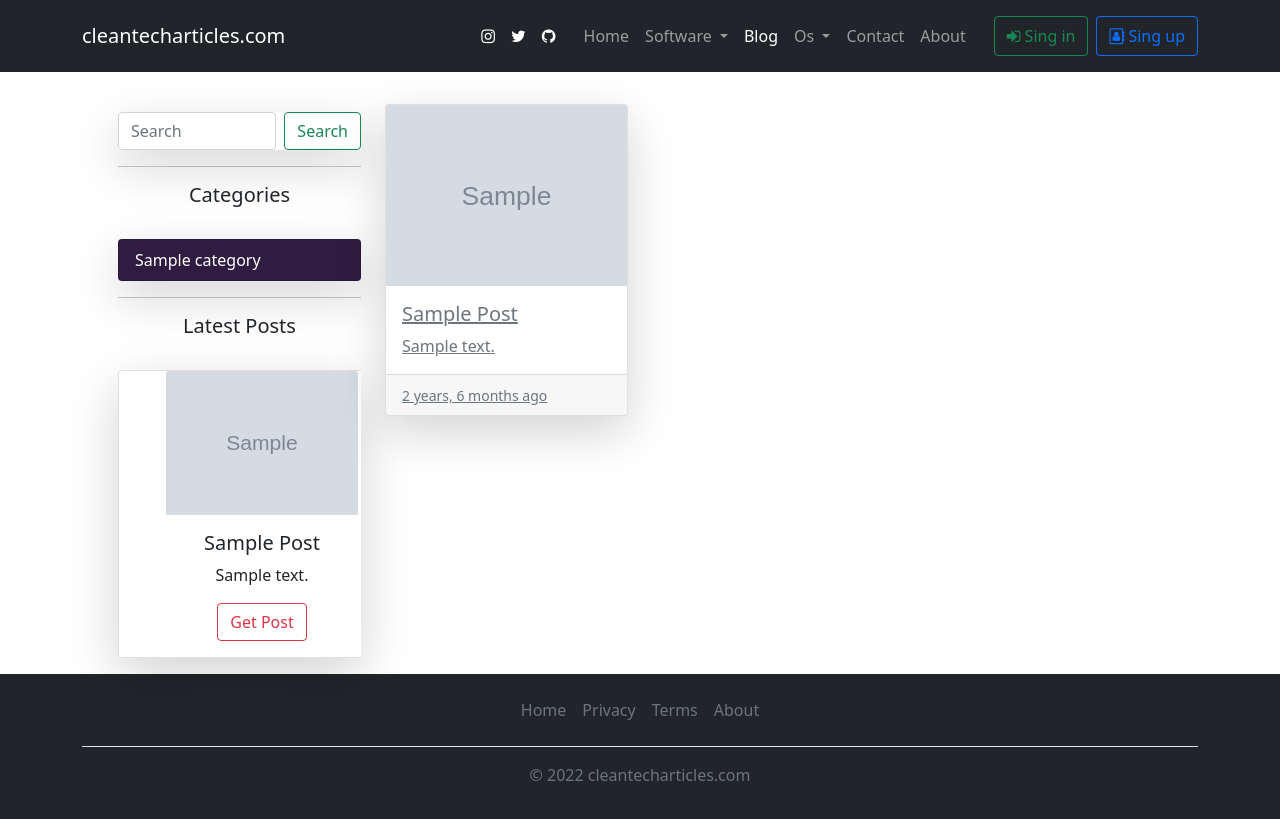
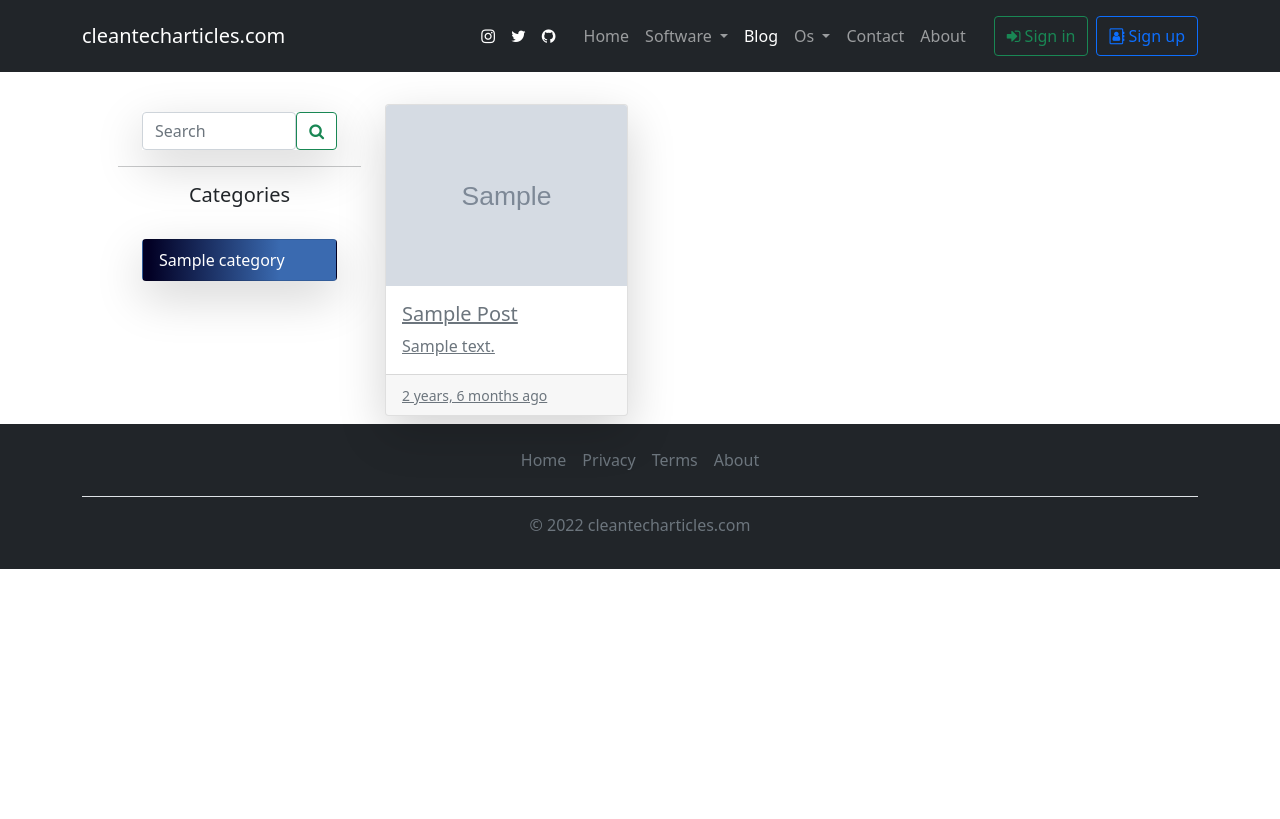
Before and after one commit to eselikburak/cleantecharticles, a Django app: a page that uses cleantech/templates/blog/blog.html in a window 1280 px wide. After the commit the page ends 569 px from the top, so only its background shows below. Run offline with Django 3.2, Linux system fonts and the light colour scheme; tables that the repository leaves empty hold one stand-in row (values such as "Sample post"); grey boxes marked "Sample" are stand-in pictures; some libraries are stand-ins or nearby versions.

Commit message:
modified templates

```diff
--- a/cleantech/static/css/style.css
+++ b/cleantech/static/css/style.css
@@ -5,15 +5,32 @@ body {
 
 .customactive {
     color: white;
-    background-color: hwb(272 11% 75%);
+    background: linear-gradient(90deg, rgba(2,0,36,1) 3%, rgba(58,106,176,1) 71%);
 }
 
+
 .customhov:hover {
-    background-color: hwb(272 11% 75%);
     color: white;
+    background: linear-gradient(90deg, rgba(2,0,36,1) 3%, rgba(58,106,176,1) 71%);
 }
 
 /* counter style start */
 
 
 /* counter style ends */
+
+
+.hover-1 {
+    line-height: 1.2em;
+    color: #0000;
+    text-shadow:
+      0 0 #000,
+      0 1.2em #1095c1;
+    overflow: hidden;
+    transition: .3s;
+  }
+.hover-1:hover {
+    text-shadow:
+        0 -1.2em #000,
+        0 0 #1095c1;
+}
--- a/cleantech/templates/blog/blog.html
+++ b/cleantech/templates/blog/blog.html
@@ -5,113 +5,27 @@
 {% block title %} Blog {% endblock title %}
 
 {% block content %}
+
     <br>
     <br>
     <br>
     <br>
-{% comment %} <div class="container px-4 my-4">
-    <div id="carouselExampleSlidesOnly" class="carousel slide" data-bs-ride="carousel">
-        <div class="carousel-inner">
-            <div class="carousel-item active">
-                <div class="card text-center mx-4 bg-dark text-white">
-                    <div class="card-header">
-                        Populer Posts
-                    </div>
-                    <div class="card-body">
-                        <h5 class="card-title">Special title treatment</h5>
-                        <p class="card-text">With supporting text below as a natural lead-in to additional content.
-                        </p>
-                        <a href="#" class="btn btn-primary">Go somewhere</a>
-                    </div>
-                    <div class="card-footer text-muted">
-                        2 days ago
-                    </div>
-                </div>
-            </div>
-            <div class="carousel-item">
-                <div class="card text-center mx-4 bg-dark text-white">
-                    <div class="card-header">
-                        Populer Posts
-                    </div>
-                    <div class="card-body">
-                        <h5 class="card-title">Special title treatment</h5>
-                        <p class="card-text">With supporting text below as a natural lead-in to additional content.
-                        </p>
-                        <a href="#" class="btn btn-primary">Go somewhere</a>
-                    </div>
-                    <div class="card-footer text-muted">
-                        2 days ago
-                    </div>
-                </div>
-            </div>
-            <div class="carousel-item">
-                <div class="card text-center mx-4 bg-dark text-white">
-                    <div class="card-header">
-                        Populer Posts
-                    </div>
-                    <div class="card-body">
-                        <h5 class="card-title">Special title treatment</h5>
-                        <p class="card-text">With supporting text below as a natural lead-in to additional content.
-                        </p>
-                        <a href="#" class="btn btn-primary">Go somewhere</a>
-                    </div>
-                    <div class="card-footer text-muted">
-                        2 days ago
-                    </div>
-                </div>
-            </div>
-        </div>
-        <button class="carousel-control-prev" type="button" data-bs-target="#carouselExampleControls"
-            data-bs-slide="prev">
-            <span class="carousel-control-prev-icon" aria-hidden="true"></span>
-            <span class="visually-hidden">Previous</span>
-        </button>
-        <button class="carousel-control-next" type="button" data-bs-target="#carouselExampleControls"
-            data-bs-slide="next">
-            <span class="carousel-control-next-icon" aria-hidden="true"></span>
-            <span class="visually-hidden">Next</span>
-        </button>
-    </div>
-</div> {% endcomment %}
-
     <div class="container px-5">
         <div class="row d-flex justify-content-center">
             <div class="col-lg-3 my-3">
-            <form class="d-flex shadow-lg">
-                <input class="form-control me-2" type="search" placeholder="Search" aria-label="Search">
-                <button class="btn btn-outline-success" type="submit">Search</button>
+                <form class="d-flex mx-4 shadow-lg">
+                    <input class="form-control" type="search" placeholder="Search" aria-label="Search">
+                    <button class="btn btn-outline-success" type="submit"><span><i class="fa fa-search"></i></span></button>
                 </form>
                 <hr>
                 <h5 class="text-center">Categories</h5>
                 <br>
-            <ul class="list-group shadow-lg" title="categories">
+                <ul class="list-group shadow-lg mx-4" title="categories">
                     {% for category in categories %}
                         <a href="{% url 'blog_as_category' category.slug %}" class="list-group-item customhov {% if category.slug in request.path %}customactive{% endif %}">{{ category.name }}</a>
                     {% endfor %}
                 </ul>
 
-            <hr>
-            <h5 class="text-center">Latest Posts</h5>
-            <br>
-            <div id="carouselExampleSlidesOnly" class="carousel slide shadow-lg" data-bs-ride="carousel">
-                <div class="carousel-inner">
-                    {% for latest in latest_posts %}
-                        <div class="carousel-item {% if forloop.counter == 1 %}active{% endif %}">
-                            <div class="card my-auto" style="width: 18rem;">
-                                <img src="{{ latest.image.url }}" style="width: 12rem;" class="card-img-top mx-auto" alt="...">
-                                <div class="card-body text-center">
-                                    {% with latest.title|title as post_title %}
-                                    <h5 class="card-title">{{ post_title }}</h5>
-                                    <p class="card-text">{{ latest.content|truncatechars:"100"|safe}}</p>
-                                    <a href="{% url 'post_detail' latest.slug %}" class="btn btn-outline-danger">Get Post</a>
-                                    {% endwith %}
-                                </div>
-                            </div>
-                        </div>
-                    {% endfor %}
-
-                </div>
-            </div>
             </div>
             <div class="col-lg-9 my-2">
                 <div class="row row-cols-1 row-cols-md-2 row-cols-lg-3 g-4">
@@ -143,5 +57,4 @@
         </div>
     </div>
 
-
 {% endblock content %}
--- a/cleantech/templates/partials/_footer.html
+++ b/cleantech/templates/partials/_footer.html
@@ -45,7 +45,7 @@
           <div class="modal-header">
 
             <h5 class="modal-title">Sign in Form</h5>
-            <button type="button" class="btn-close" data-bs-dismiss="modal" aria-label="Close"></button>
+            <button type="button" class="btn-close" data-bs-dismiss="modal" id="closesin" aria-label="Close"></button>
           </div>
           <div class="modal-body">
             <div class="mb-3">
@@ -58,7 +58,7 @@
               <input type="password" name="password" class="form-control" id="Password" placeholder="Enter Password">
             </div>
             <div class="mb-3">
-              <input class="form-check-input" type="checkbox" name="remember_me" id="remember">
+              <input class="form-check-input" type="checkbox" name="remember_me" id="remember" checked>
               <label class="form-check-label" for="remember">Remember Me</label>
               <a href="#" class="float-end">Forgot Password</a>
             </div>
@@ -66,7 +66,15 @@
           <div class="modal-footer pt-4">
             <button type="submit" class="btn btn-success mx-auto w-100">Sign in</button>
           </div>
-          <p class="text-center">Not yet account, <a href="#">Sign Up</a></p>
+          <p class="text-center">Not yet account, <strong id="goSignUp" style="color: blue; cursor: pointer;">Sign up</strong></p>
+          <script>
+            document.getElementById("goSignUp").addEventListener("click", fungoSignUp)
+
+            function fungoSignUp(){
+              document.getElementById("closesin").click()
+              document.getElementById("signup").click()
+            }
+          </script>
         </form>
       </div>
     </div>
@@ -99,7 +107,7 @@
           <div class="modal-header">
 
             <h5 class="modal-title">Sing up Form</h5>
-            <button type="button" class="btn-close" data-bs-dismiss="modal" aria-label="Close"></button>
+            <button type="button" class="btn-close" data-bs-dismiss="modal" id="closesup" aria-label="Close"></button>
           </div>
           <div class="modal-body">
             <div class="mb-3">
@@ -131,7 +139,15 @@
           <div class="modal-footer pt-4">
             <button type="submit" class="btn btn-success mx-auto w-100">Sing Up</button>
           </div>
-          <p class="text-center">Have account, <a href="#">Sign in</a></p>
+          <p class="text-center">Have an account, <strong id="goSignIn" style="color: blue; cursor: pointer;">Sign in</strong></p>
+          <script>
+            document.getElementById("goSignIn").addEventListener("click", fungoSignIn)
+
+            function fungoSignIn(){
+              document.getElementById("closesup").click()
+              document.getElementById("signin").click()
+            }
+          </script>
         </form>
       </div>
     </div>
--- a/cleantech/templates/partials/_navbar.html
+++ b/cleantech/templates/partials/_navbar.html
@@ -76,10 +76,10 @@
                         {% endif %}
                     {% else %}
                         <button type="button" class="btn btn-outline-success" id="signin" data-bs-toggle="modal"
-                            data-bs-target="#loginForm"><i class="fa fa-sign-in" aria-hidden="true"></i> Sing in</button>
+                            data-bs-target="#loginForm"><i class="fa fa-sign-in" aria-hidden="true"></i> Sign in</button>
 
                         <button type="button" class="btn btn-outline-primary" id="signup" data-bs-toggle="modal"
-                            data-bs-target="#RegisterForm"><i class="fa fa-address-book-o" aria-hidden="true"></i> Sing up</button>
+                            data-bs-target="#RegisterForm"><i class="fa fa-address-book-o" aria-hidden="true"></i> Sign up</button>
                     {% endif %}
 
                 </div>
```
Lines whose indentation alone changed are shown as unchanged.
